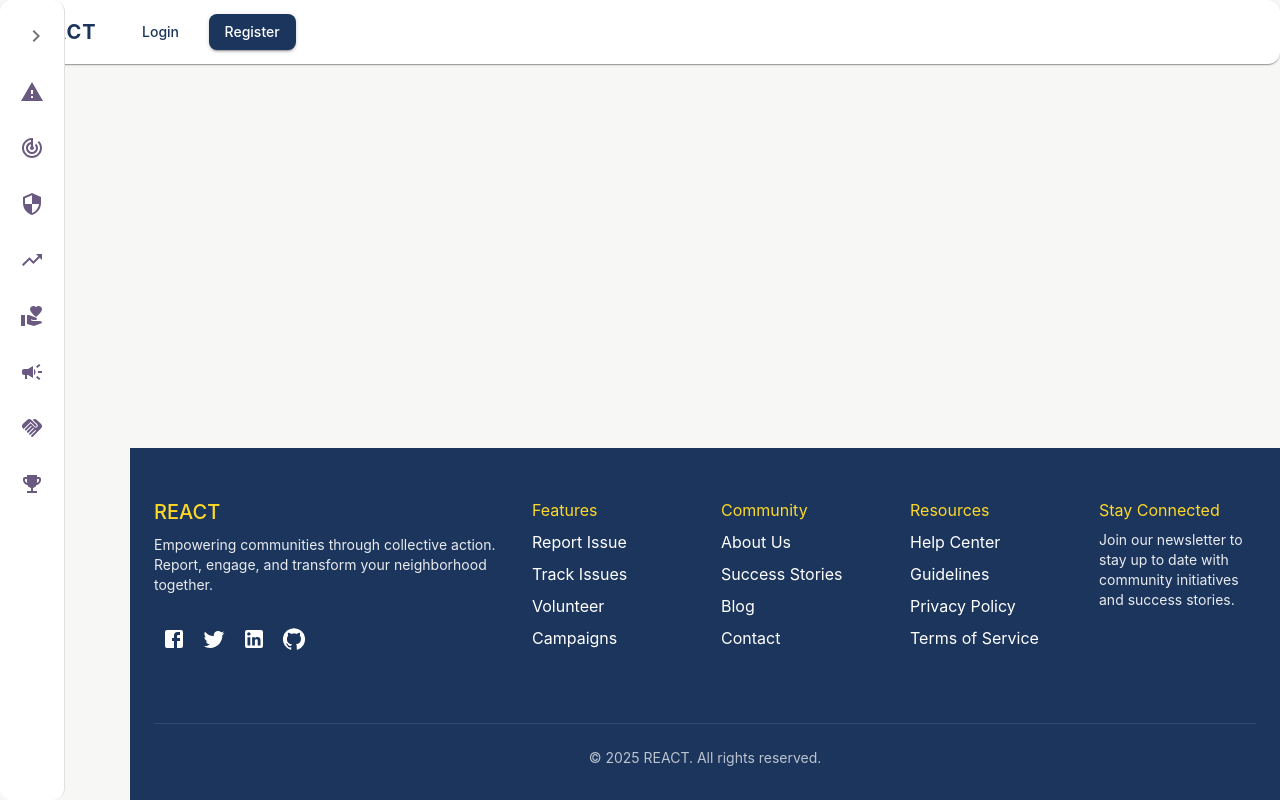
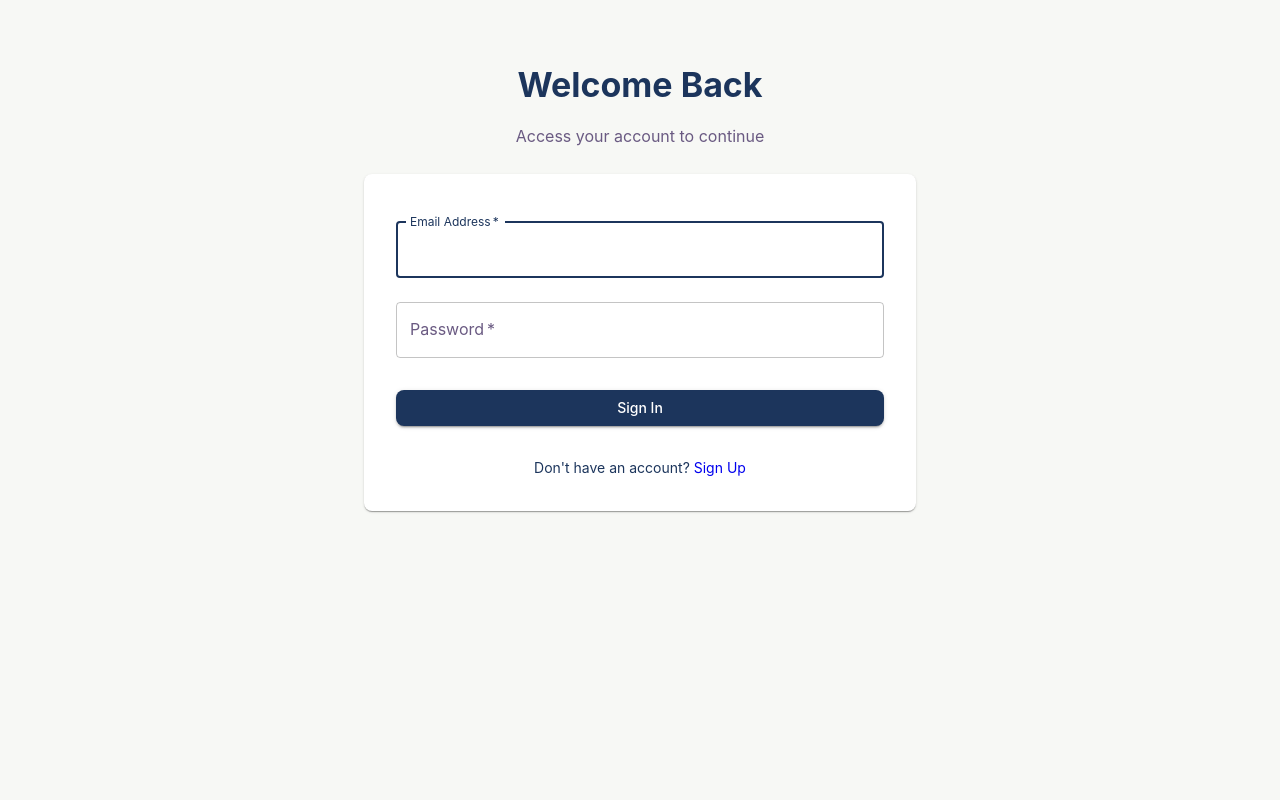
Before and after one commit to ujpm/REACT, a React (Vite) app: page /login in a window 1280 px wide. Built offline with nearby package versions, Linux system fonts and the light colour scheme; no server answers.

Commit message:
setting be and mongodb

```diff
--- a/src/App.tsx
+++ b/src/App.tsx
@@ -1,17 +1,13 @@
 import React from 'react';
-import { AuthProvider } from './contexts/AuthContext';
 import { ThemeProvider, CssBaseline } from '@mui/material';
 import theme from './theme';
-import Layout from './components/layout/Layout';
 import AppRoutes from './routes/AppRoutes';
 
 const App: React.FC = () => {
   return (
     <ThemeProvider theme={theme}>
       <CssBaseline />
-      <AuthProvider>
-        <Layout />
-      </AuthProvider>
+      <AppRoutes />
     </ThemeProvider>
   );
 };
--- a/src/pages/Auth/Login.tsx
+++ b/src/pages/Auth/Login.tsx
@@ -1,12 +1,11 @@
 import React, { useState } from 'react';
 import { Box, Container, Paper, TextField, Button, Typography, Alert } from '@mui/material';
-import { Link, useNavigate, useLocation } from 'react-router-dom';
+import { Link, useNavigate } from 'react-router-dom';
 import { useDispatch } from 'react-redux';
-import { login, authenticateUser, PREDEFINED_USERS } from '../../store/slices/authSlice';
+import { login } from '../../store/slices/authSlice';
 
 const Login: React.FC = () => {
   const navigate = useNavigate();
-  const location = useLocation();
   const dispatch = useDispatch();
   const [error, setError] = useState('');
   const [formData, setFormData] = useState({
@@ -22,16 +21,33 @@ const Login: React.FC = () => {
     }));
   };
 
-  const handleSubmit = (e: React.FormEvent) => {
+  const handleSubmit = async (e: React.FormEvent) => {
     e.preventDefault();
-    const result = authenticateUser(formData.email, formData.password);
+    setError('');
 
-    if (result) {
-      dispatch(login(result));
-      // Navigate to the first page of REACT features
-      navigate('/report-issue');
-    } else {
-      setError('We couldn\'t verify your credentials. Please check your email and password.');
+    try {
+      const response = await fetch('http://localhost:5000/api/users/login', {
+        method: 'POST',
+        headers: {
+          'Content-Type': 'application/json',
+        },
+        body: JSON.stringify(formData),
+      });
+
+      const data = await response.json();
+
+      if (response.ok) {
+        dispatch(login({
+          user: data.user,
+          token: data.token
+        }));
+        navigate('/');
+      } else {
+        setError(data.message || 'Invalid credentials');
+      }
+    } catch (err) {
+      setError('An error occurred. Please try again.');
+      console.error('Login error:', err);
     }
   };
 
@@ -49,7 +65,7 @@ const Login: React.FC = () => {
           Welcome Back
         </Typography>
         <Typography variant="subtitle1" color="text.secondary" sx={{ mb: 3, textAlign: 'center' }}>
-          Access your REACT account to continue making a difference in your community
+          Access your account to continue
         </Typography>
 
         <Paper
@@ -98,28 +114,15 @@ const Login: React.FC = () => {
             variant="contained"
             sx={{ mt: 3, mb: 2 }}
           >
-            Access Account
+            Sign In
           </Button>
 
-          <Box sx={{ mt: 2, textAlign: 'center' }}>
-            <Typography variant="body2" color="text.secondary">
-              New to REACT?{' '}
-              <Link to="/register" style={{ color: 'inherit', fontWeight: 'bold' }}>
-                Join our community
+          <Box sx={{ textAlign: 'center', mt: 2 }}>
+            <Typography variant="body2">
+              Don't have an account?{' '}
+              <Link to="/register" style={{ textDecoration: 'none' }}>
+                Sign Up
               </Link>
-            </Typography>
-          </Box>
-
-          {/* Demo Credentials */}
-          <Box sx={{ mt: 3, p: 2, bgcolor: 'background.default', borderRadius: 1 }}>
-            <Typography variant="caption" color="text.secondary" display="block" gutterBottom>
-              For demonstration purposes:
-            </Typography>
-            <Typography variant="caption" color="text.secondary" component="div">
-              Community Admin: {PREDEFINED_USERS.admin.email} / {PREDEFINED_USERS.admin.password}
-            </Typography>
-            <Typography variant="caption" color="text.secondary" component="div">
-              Community Member: {PREDEFINED_USERS.user.email} / {PREDEFINED_USERS.user.password}
             </Typography>
           </Box>
         </Paper>
--- a/src/pages/Auth/Register.tsx
+++ b/src/pages/Auth/Register.tsx
@@ -27,7 +27,7 @@ const Register: React.FC = () => {
     }
 
     try {
-      const response = await fetch('http://localhost:3001/api/auth/register', {
+      const response = await fetch('http://localhost:5000/api/users/register', {
         method: 'POST',
         headers: {
           'Content-Type': 'application/json',
@@ -41,7 +41,6 @@ const Register: React.FC = () => {
       const data = await response.json();
 
       if (response.ok) {
-        // Registration successful
         navigate('/login', { state: { message: 'Registration successful! Please log in.' } });
       } else {
         setError(data.message || 'Registration failed. Please try again.');
--- a/src/routes/AppRoutes.tsx
+++ b/src/routes/AppRoutes.tsx
@@ -4,11 +4,12 @@ import { useSelector } from 'react-redux';
 import Home from '../pages/Home';
 import Login from '../pages/auth/Login';
 import Register from '../pages/auth/Register';
+import Layout from '../components/layout/Layout';
 import { RootState } from '../store';
 
-const PrivateRoute: React.FC<{ element: React.ReactElement }> = ({ element }) => {
+const PrivateRoute: React.FC<{ children: React.ReactNode }> = ({ children }) => {
   const isAuthenticated = useSelector((state: RootState) => state.auth.isAuthenticated);
-  return isAuthenticated ? element : <Navigate to="/login" />;
+  return isAuthenticated ? <>{children}</> : <Navigate to="/login" />;
 };
 
 const AppRoutes: React.FC = () => {
@@ -19,7 +20,16 @@ const AppRoutes: React.FC = () => {
       <Route path="/register" element={<Register />} />
 
       {/* Protected Routes */}
-      <Route path="/" element={<PrivateRoute element={<Home />} />} />
+      <Route
+        path="/"
+        element={
+          <PrivateRoute>
+            <Layout>
+              <Home />
+            </Layout>
+          </PrivateRoute>
+        }
+      />
 
       {/* Catch all - redirect to home */}
       <Route path="*" element={<Navigate to="/" />} />
```
